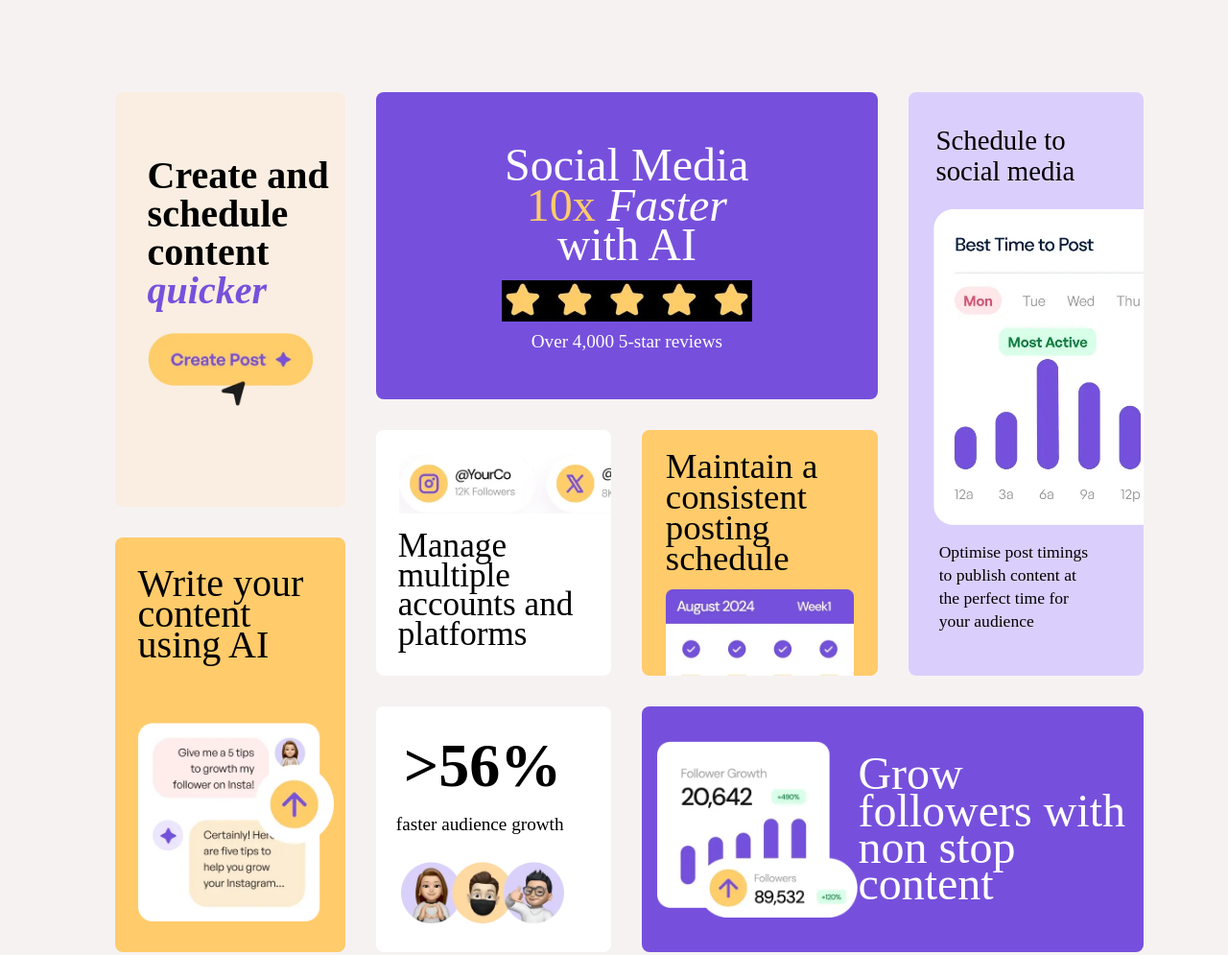
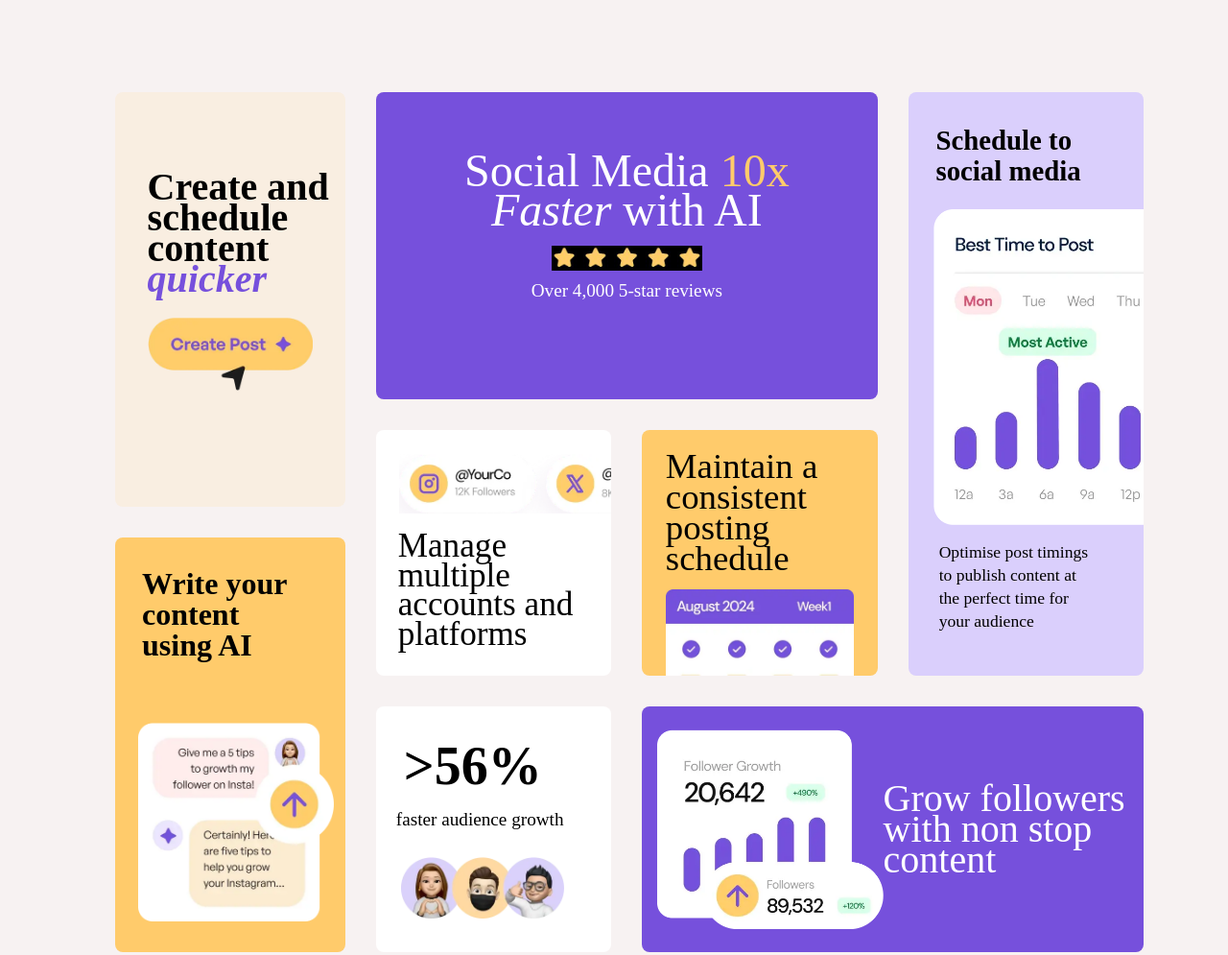
Before and after one commit to Ahraz1993/BentoGrid, a plain HTML site: page index.html in a window 1280 px wide. Shown: the top 995 px of the page at 96% size. Drawn offline with Linux system fonts and the light colour scheme.

Commit message:
Updated Version

```diff
--- a/app.css
+++ b/app.css
@@ -10,7 +10,7 @@
 } */
 body{
     padding:1rem;
-    min-height:100vh;
+    height:100vh;
     background-color: #f7f2f2;
 }
 
@@ -231,7 +231,7 @@ body{
 }
 .containerWideScreen{
    max-width: 67rem;
-
+   min-height:100vh;
    display: flex;
 
 
@@ -279,8 +279,23 @@ body{
     .social{
         grid-column: 1/3;
         grid-row: 1/2;
+        display: flex;
+        justify-content: center;
+        align-items: center;
 
     }
+    .social p{
+        font-size: 3rem;
+    }
+    #stars{
+        max-width: 30%;
+    }
+    #reviewDesc{
+        font-weight: 50;
+    }
+
+
+
     .scheduleMedia{
         grid-column: 3/4;
         grid-row: 1/3;
@@ -310,7 +325,7 @@ body{
 
 
 
-        max-width: 40%;
+        max-width: 45%;
         margin-left: 1rem;
         margin-top: 0rem;
         height: auto;
@@ -318,7 +333,7 @@ body{
 
     }
     .grow p{
-        font-size: 3rem;
+        font-size: 2.5rem;
         line-height: 0.8;
         margin: 0rem;
         padding:0rem;
@@ -332,10 +347,10 @@ body{
     }
     .create p{
         max-width: 80%;
-    font-weight: 580;
+    font-weight: 550;
     font-size: 2.5rem;
     margin-bottom: 1.5rem;
-    line-height: 2.5rem;
+    line-height: 2rem;
     margin-top:-2rem;
     }
 
@@ -354,13 +369,14 @@ body{
     }
     .write p{
 
-        font-size: 2.5rem;
+        font-size: 2rem;
         line-height: 2rem;
-        margin-left: 0.7rem;
+        margin-left: -1rem;
         margin-top:0rem;
+        font-weight: 600;
         margin-bottom:0rem;
         margin-right:0rem;
-        max-width: 85%;
+        max-width: 70%;
     }
     .write img{
         margin-left: 0.7rem;
@@ -447,7 +463,7 @@ body{
         margin-left:-1rem;
         max-width: 70%;
         font-size: 1.8rem;
-        font-weight: 500;
+        font-weight: 600;
 
         line-height: 2rem;
     }
@@ -462,7 +478,7 @@ body{
         max-width:80%;
     }
     #percentage{
-        font-size: 4rem;
+        font-size: 3.5rem;
 
         margin-left: 1rem;
         font-weight: 609;
--- a/index.html
+++ b/index.html
@@ -83,9 +83,11 @@
     <section class="RestElements">
       <div class=" box social">
 
-        <p id="socialMedia" >Social Media</p>
-        <p><span id="tenX">10x</span> <span id="faster">Faster</span></p>
-        <p>with AI</p>
+        <p>Social Media
+        <span id="tenX">10x</span>
+        </p>
+        <p><span id="faster">Faster</span>
+        with AI</p>
         <img src="./assets/images/illustration-five-stars.jpeg" alt="5stars" id="stars">
         <p id="reviewDesc">Over 4,000 5-star reviews</p>
       </div>
```
